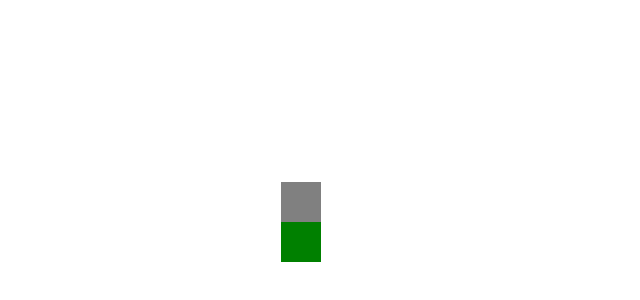
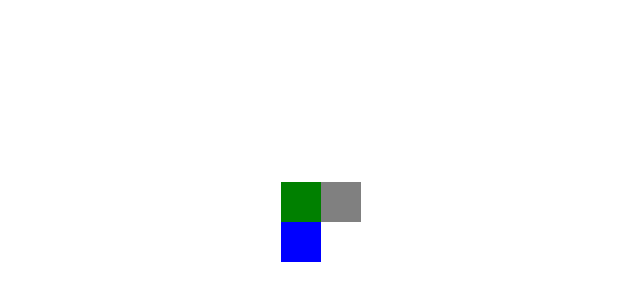
Before and after one commit to soenkehahn/brommko, a React app: page / in a window 1280 px wide. Shown: the part 36-336 px from the top of the page, without its empty margins (127-767 px from the left). Built offline with nearby package versions, Linux system fonts and the light colour scheme; the HTML template or start-up script is replaced by a standard one.

Commit message:
implement goal

```diff
--- a/src/Render.js
+++ b/src/Render.js
@@ -38,10 +38,11 @@ export class Render extends Component<{ scene: Scene }> {
   render() {
     return (
       <svg width={this.svgWidth} height={this.svgHeight}>
-        {this.renderRect(this.props.scene.player, "green")}
         {Array.from(this.props.scene.walls).map(wall =>
           this.renderRect(wall, "grey")
         )}
+        {this.renderRect(this.props.scene.goal, "green")}
+        {this.renderRect(this.props.scene.player, "blue")}
       </svg>
     );
   }
--- a/src/index.js
+++ b/src/index.js
@@ -6,7 +6,7 @@ import { mkApp } from "./App";
 import { Scene } from "./scene";
 
 const scene = new Scene();
-scene.walls = new Set([{ x: 0, y: 1 }]);
+scene.walls = new Set([{ x: 1, y: 1 }]);
 const App = mkApp(scene);
 
 const domElement = document.getElementById("root");
--- a/src/scene.js
+++ b/src/scene.js
@@ -9,12 +9,19 @@ export class Scene {
 
   walls: Set<Position>;
 
+  goal: Position;
+
+  success: boolean;
+
   constructor() {
     this.player = { x: 0, y: 0 };
     this.walls = new Set();
+    this.goal = { x: 0, y: 1 };
+    this.success = false;
   }
 
   step(keycode: string) {
+    if (!this.success) {
       const newPlayer = _.cloneDeep(this.player);
       if (keycode === "ArrowUp") {
         newPlayer.y++;
@@ -29,5 +36,9 @@ export class Scene {
       if (!isInWall) {
         this.player = newPlayer;
       }
+      if (_.isEqual(this.player, this.goal)) {
+        this.success = true;
       }
     }
+  }
+}
```
Also changed, not shown: 2 other files (tests, documents, lock files or other folders). Lines whose indentation alone changed are shown as unchanged.
